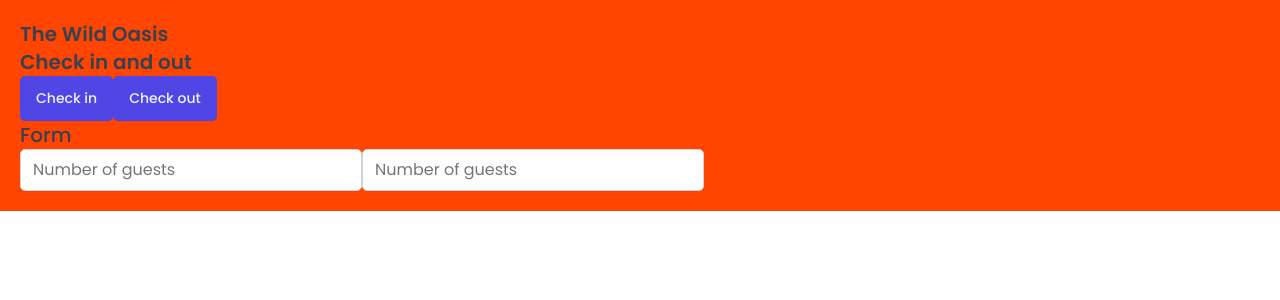
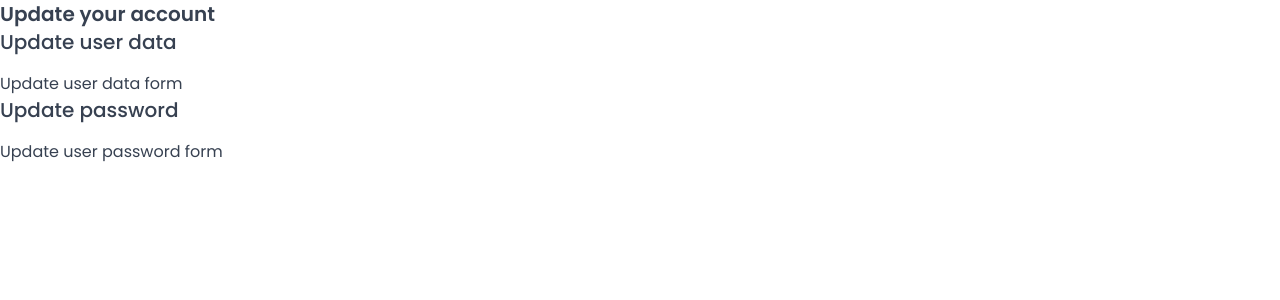
Before and after one commit to Abduvokh1D/the-wild-oasis, a React (Vite) app: page /account in a window 1280 px wide. Shown: the top 300 px of the page. Built offline with nearby package versions, Linux system fonts and the light colour scheme; a web font is replaced by a local one.

Commit message:
Setting Up Pages and Routes

```diff
--- a/package.json
+++ b/package.json
@@ -13,6 +13,7 @@
     "components": "^0.1.0",
     "react": "^19.2.0",
     "react-dom": "^19.2.0",
+    "react-router-dom": "^7.11.0",
     "styled": "^1.0.0",
     "styled-components": "^6.1.19"
   },
--- a/src/App.jsx
+++ b/src/App.jsx
@@ -1,29 +1,31 @@
-import styled from "styled-components"
-import GlobalStyles from "./styles/GlobalStyle";
-import Button from "./ui/Button"
-import Input from "./ui/Input"
-import Heading from "./ui/Heading";
-
-
-const StyledApp = styled.div`
-background-color: orangered;
-padding: 20px;
-`
+import { BrowserRouter, Navigate, Route, Routes } from "react-router-dom";
+import Dashboard from './pages/Dashboard'
+import Bookings from './pages/Bookings'
+import Cabins from './pages/Cabins'
+import Users from './pages/Users'
+import Settings from './pages/Settings'
+import Account from './pages/Account'
+import Login from './pages/Login'
+import PageNotFound from './pages/PageNotFound'
+import GlobalStyles from "./styles/GlobalStyle"
 function App() {
   return (
-    <>
-
+  <>
     <GlobalStyles/>
-    <StyledApp>
-     <Heading as="h1">The Wild Oasis</Heading>
-     <Heading as="h2">Check in and out</Heading>
-     <Button onClick={()=>alert("Check in")}>Check in</Button>
-     <Button onClick={()=>alert("Check out")}>Check out</Button>
-     <Heading as="h3">Form</Heading>
-     <Input type="number" placeholder="Number of guests"/>
-     <Input type="number" placeholder="Number of guests"/>
-    </StyledApp>
-    </>
+    <BrowserRouter>
+      <Routes>
+        <Route index element={<Navigate replace to="dashboard"/>}/>
+        <Route path="dashboard" element={<Dashboard/>}/>
+        <Route path="bookings" element={<Bookings/>}/>
+        <Route path="cabins" element={<Cabins/>}/>
+        <Route path="users" element={<Users/>}/>
+        <Route path="settings" element={<Settings/>}/>
+        <Route path="account" element={<Account/>}/>
+        <Route path="login" element={<Login/>}/>
+        <Route path="*" element={<PageNotFound/>}/>
+      </Routes>
+    </BrowserRouter>
+  </>
   )
 }
 
--- a/src/ui/Button.jsx
+++ b/src/ui/Button.jsx
@@ -47,20 +47,16 @@
     }
   `,
 };
- const Button = styled.button`
-font-size: 1.4rem;
-padding: 1.2rem 1.6rem;
-font-weight: 500;
-border: none;
-border-radius: var(--border-radius-sm);
-background-color: var(--color-brand-600);
-color: var(--color-brand-50);
-text-align: center;
-box-shadow: var(--shadow-sm);
+ const Button = styled.button.attrs((props) => ({
+  variation: props.variation || "primary",
+  size: props.size || "medium"
+  }))`
+  border: none;
+  border-radius: var(--border-radius-sm);
+  box-shadow: var(--shadow-sm);
 
-cursor: pointer;
-&:hover{
-  background-color: var(--color-brand-700);
-}
+  ${props=> sizes[props.size]}
+  ${props=> variations[props.variation]}
+
 `
 export default Button
--- /dev/null
+++ b/src/ui/Row.jsx
@@ -0,0 +1,15 @@
+import styled, { css } from "styled-components";
+
+const Row = styled.div.attrs(props=>({type: props.type || "vertical"}))`
+display: flex;
+${props=>props.type === "horizontal" && css`
+justify-content: space-between;
+align-items: center;
+`}
+${props=>props.type === "vertical" && css`
+flex-direction: column;
+gap: 1.6rem;
+`}
+`
+
+export default Row
```
Also changed, not shown: 1 other file (tests, documents, lock files or other folders).
